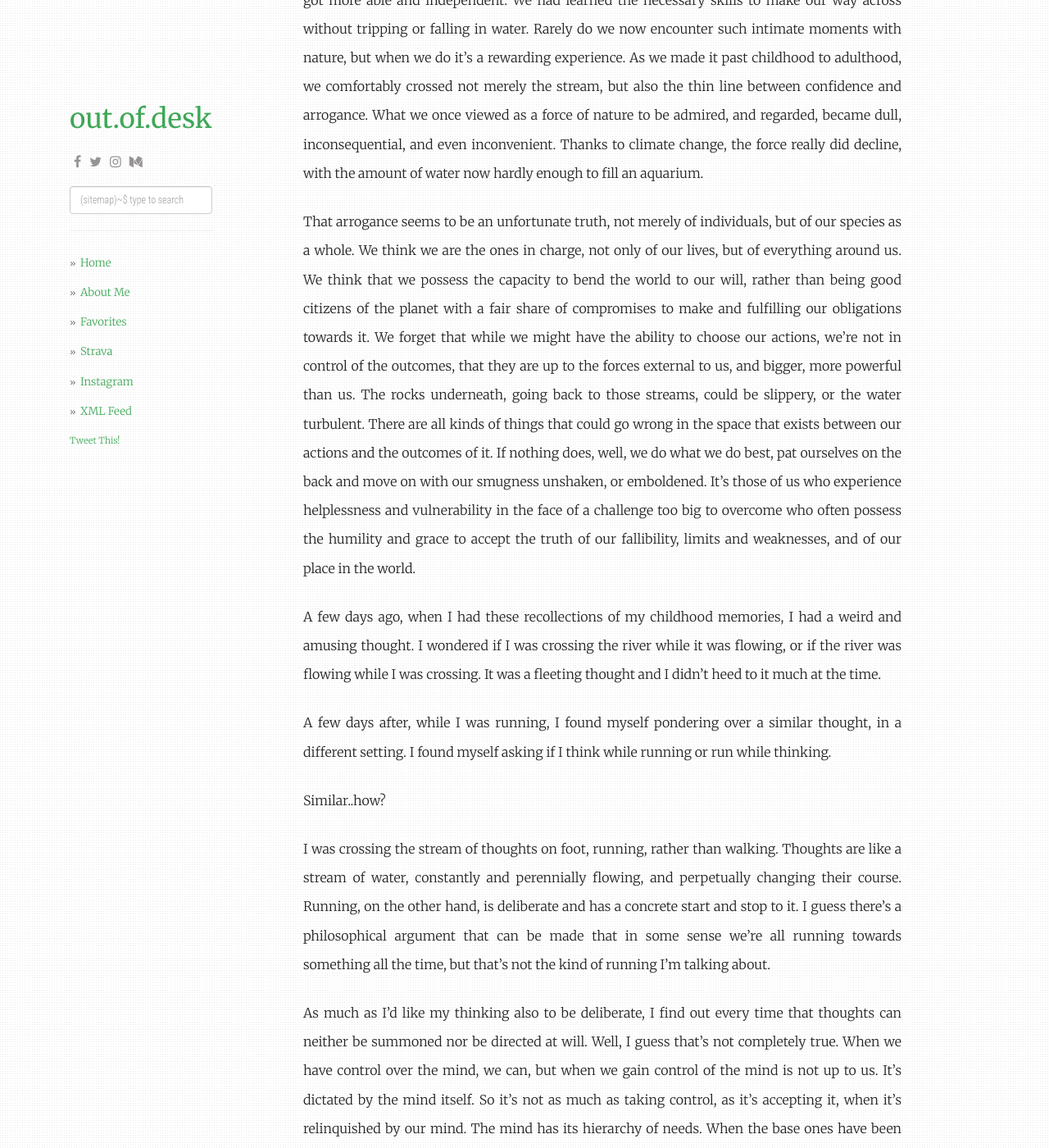
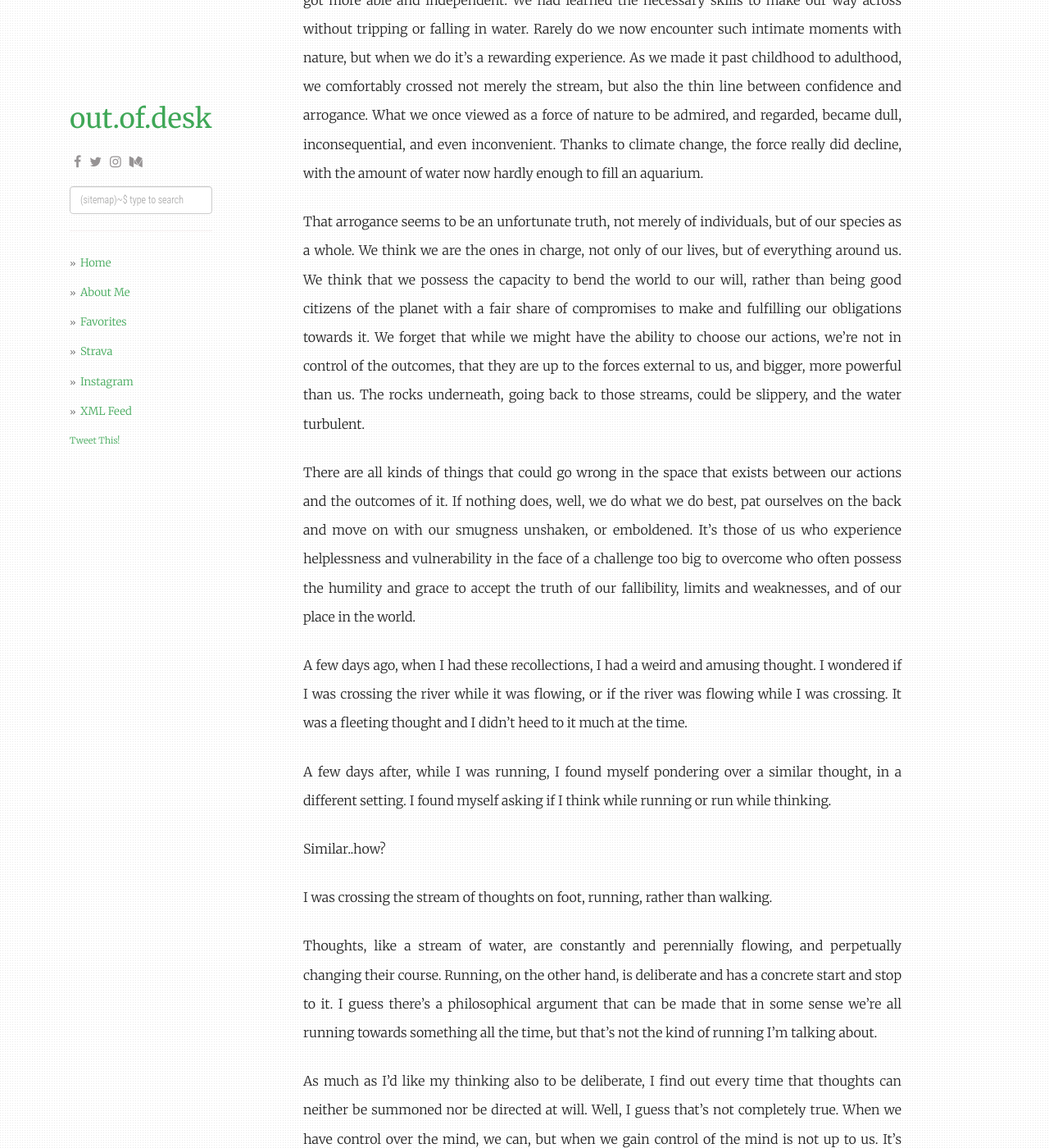
Before and after one commit to outofdesk/outofdesk.github.io, a Jekyll site: the page built from _posts/2021-04-02-runs-in-thoughts-in-runs.md, in a window 1280 px wide and 1400 px high, scrolled down 1064 px. Shown: the whole window at 82% size. Built offline with Jekyll 4.4.1, drawn with Linux system fonts in a browser that asks for light colours; nearby versions of some CDN libraries; comment, search, counter and statistics services are not loaded.

Commit message:
rewrite runs in thoughts

```diff
--- a/_posts/2021-04-02-runs-in-thoughts-in-runs.md
+++ b/_posts/2021-04-02-runs-in-thoughts-in-runs.md
@@ -17,16 +17,19 @@
 
 The water in the stream was usually clear, cold, and ankle-deep during the summer; the bottom rugged and rocky.  Adults helped us cross the stream when we were little. As we grew older, we got more able and independent. We had learned the necessary skills to make our way across without tripping or falling in water. Rarely do we now encounter such intimate moments with nature, but when we do it's a rewarding experience. As we made it past childhood to adulthood, we comfortably crossed not merely the stream, but also the thin line between confidence and arrogance. What we once viewed as a force of nature to be admired, and regarded, became dull, inconsequential, and even inconvenient. Thanks to climate change, the force really did decline, with the amount of water now hardly enough to fill an aquarium.
 
-That arrogance seems to be an unfortunate truth, not merely of individuals, but of our species as a whole. We think we are the ones in charge, not only of our lives, but of everything around us. We think that we possess the capacity to bend the world to our will, rather than being good citizens of the planet with a fair share of compromises to make and fulfilling our obligations towards it. We forget that while we might have the ability to choose our actions, we’re not in control of the outcomes, that they are up to the forces external to us, and bigger, more powerful than us. The rocks underneath, going back to those streams, could be slippery, or the water turbulent. There are all kinds of things that could go wrong in the space that exists between our actions and the outcomes of it. If nothing does, well, we do what we do best, pat ourselves on the back and move on with our smugness unshaken, or emboldened. It's those of us who experience helplessness and vulnerability in the face of a challenge too big to overcome who often possess the humility and grace to accept the truth of our fallibility, limits and weaknesses, and of our place in the world.
+That arrogance seems to be an unfortunate truth, not merely of individuals, but of our species as a whole. We think we are the ones in charge, not only of our lives, but of everything around us. We think that we possess the capacity to bend the world to our will, rather than being good citizens of the planet with a fair share of compromises to make and fulfilling our obligations towards it. We forget that while we might have the ability to choose our actions, we’re not in control of the outcomes, that they are up to the forces external to us, and bigger, more powerful than us. The rocks underneath, going back to those streams, could be slippery, and the water turbulent.
 
-A few days ago, when I had these recollections of my childhood memories, I had a weird and amusing thought. I wondered if I was crossing the river while it was flowing, or if the river was flowing while I was crossing. It was a fleeting thought and I didn't heed to it much at the time.
+There are all kinds of things that could go wrong in the space that exists between our actions and the outcomes of it. If nothing does, well, we do what we do best, pat ourselves on the back and move on with our smugness unshaken, or emboldened. It's those of us who experience helplessness and vulnerability in the face of a challenge too big to overcome who often possess the humility and grace to accept the truth of our fallibility, limits and weaknesses, and of our place in the world.
+
+A few days ago, when I had these recollections, I had a weird and amusing thought. I wondered if I was crossing the river while it was flowing, or if the river was flowing while I was crossing. It was a fleeting thought and I didn't heed to it much at the time.
 
 A few days after, while I was running, I found myself pondering over a similar thought, in a different setting. I found myself asking if I think while running or run while thinking.
 
 Similar..how?
 
 I was crossing the stream of thoughts on foot, running, rather than walking.
-Thoughts are like a stream of water, constantly and perennially flowing, and perpetually changing their course. Running, on the other hand, is deliberate and has a concrete start and stop to it. I guess there’s a philosophical argument that can be made that in some sense we’re all running towards something all the time, but that’s not the kind of running I’m talking about.
+
+Thoughts, like a stream of water, are constantly and perennially flowing, and perpetually changing their course. Running, on the other hand, is deliberate and has a concrete start and stop to it. I guess there’s a philosophical argument that can be made that in some sense we’re all running towards something all the time, but that’s not the kind of running I’m talking about.
 
 As much as I'd like my thinking also to be deliberate, I find out every time that thoughts can neither be summoned nor be directed at will. Well, I guess that's not completely true. When we have control over the mind, we can, but when we gain control of the mind is not up to us. It's dictated by the mind itself. So it’s not as much as taking control, as it’s accepting it, when it’s relinquished by our mind. The mind has its hierarchy of needs. When the base ones have been met, it lets you focus on things that are, while important, matter the least, relatively speaking. The less turbulent it is, the better your chances of being able to exercise your will.
 
```
Also changed, not shown: 3 other files.
